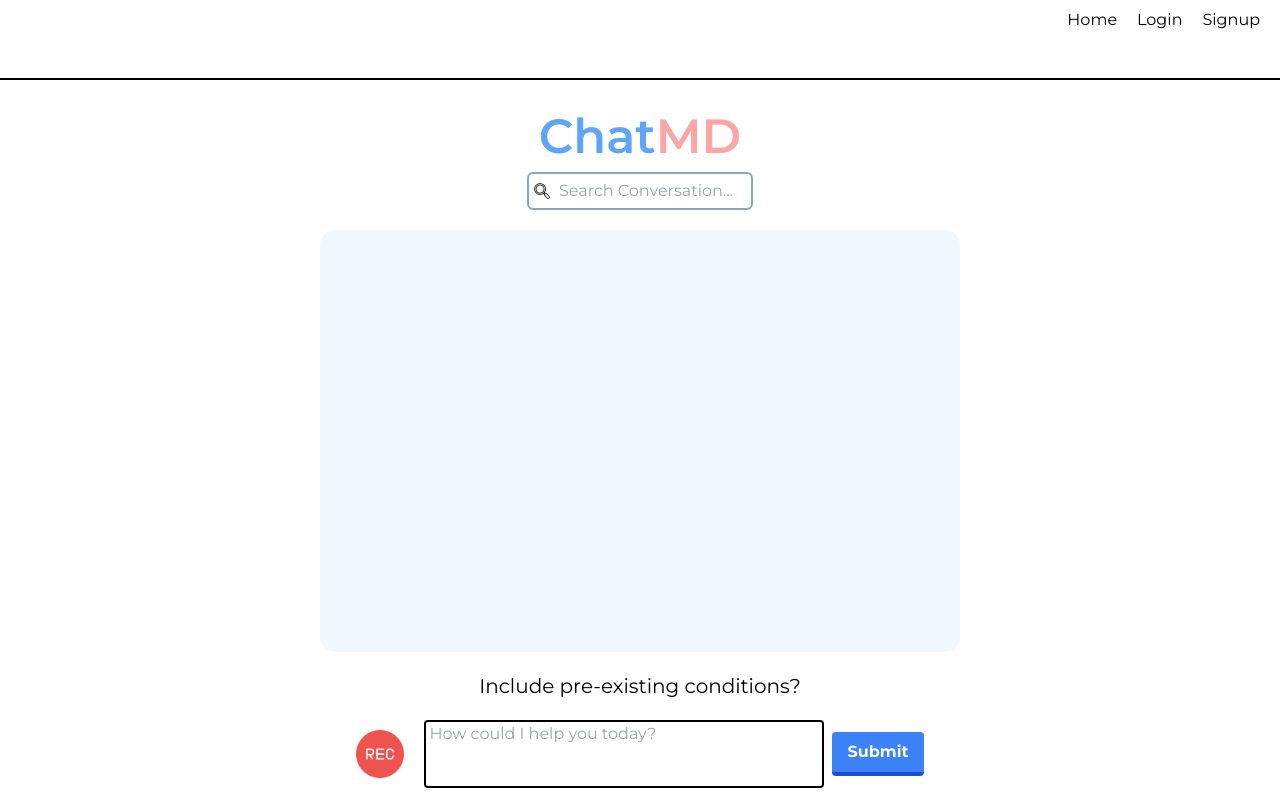
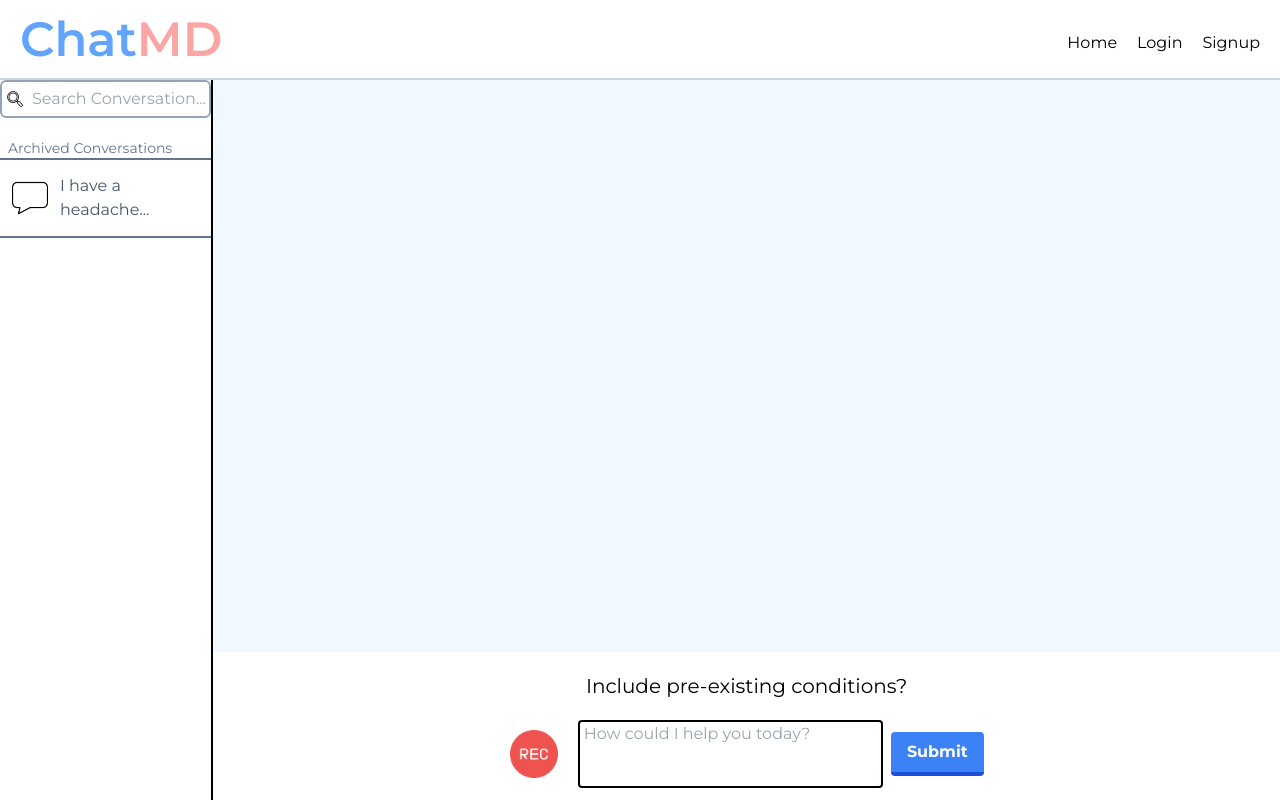
Before and after one commit to jimmyvallejo/ChatMD-Frontend, a React (Create React App) app: page /chat/645bd6d7550864aaff4afd8d in a window 1280 px wide. Built offline with nearby package versions, Linux system fonts and the light colour scheme.

Commit message:
refactored and started implementing save chat feature

```diff
--- /dev/null
+++ b/src/components/ChatInputs.js
@@ -0,0 +1,57 @@
+import { useContext } from "react";
+import { AudioContext } from "../context/audio.context";
+
+const ChatInputs = ({handlePreExisiting, handleSubmit, message, setMessage}) => {
+
+   const {startRecording, stopRecording, recording} = useContext(AudioContext)
+
+    return (
+     <div className="lg:w-2/3 flex items-center flex-col ">
+       <div className="mb-5 mt-5 lg:mt-3 pt-2 ">
+         <button
+           onClick={() => handlePreExisiting()}
+           className="text-xl hover:text-red-500"
+         >
+           Include pre-existing conditions?
+         </button>
+       </div>
+       <div className="w-full lg:w-2/3 flex items-center justify-center mb-3">
+         {!recording && (
+           <img
+             onClick={() => startRecording()}
+             className="lg:w-12 w-9 cursor-pointer"
+             src="/rec-button.png"
+           ></img>
+         )}
+         {recording && (
+           <img
+             onClick={() => stopRecording()}
+             className="w-12 cursor-pointer"
+             src="/stop-button.png"
+           ></img>
+         )}
+         <form
+           onSubmit={handleSubmit}
+           className="flex items-center w-full ml-2 lg:ml-5"
+         >
+           <textarea
+             className="border-2 border-black rounded lg:w-full pb-10 pl-1"
+             value={message}
+             onChange={(e) => setMessage(e.target.value)}
+             placeholder="How could I help you today?"
+             rows="1"
+             style={{ resize: "none" }}
+           ></textarea>
+           <button
+             className="bg-blue-500 hover:bg-blue-400 text-white font-bold py-1.5 lg:py-2 lg:px-4 lg:py-2 px-1 lg:px-4 border-b-4 border-blue-700 hover:border-blue-500 rounded lg:h-2/3 ml-2"
+             type="submit"
+           >
+             Submit
+           </button>
+         </form>
+       </div>
+     </div>
+   );
+}
+
+export default ChatInputs
--- /dev/null
+++ b/src/components/ChatScreen.js
@@ -0,0 +1,52 @@
+import { Comment } from "react-loader-spinner";
+
+const ChatScreen = ({divRef, displayedConversation, authUser, loading, conversation}) => {
+    return (
+      <div
+        ref={divRef}
+        className="convoContain flex flex-col bg-blue-200 bg-opacity-20 w-full "
+      >
+        {displayedConversation.map((elem, index) => {
+          return (
+            <div
+              key={index}
+              className="text-left flex flex-col items-center lg:mt-5 mb-4"
+            >
+              <div className="w-4/5 lg:w-3/5 flex flex-col lg:ml-2">
+                {elem.User && (
+                  <div className="bg-slate-200 bg-opacity-50 p-4 border-slate-200 rounded-xl">
+                    <p className=" leading-8">
+                      <span className="text-blue-500">{authUser.name}</span>
+                      {` : ${elem.User}`}
+                    </p>
+                  </div>
+                )}
+                <div className="bg-red-200 bg-opacity-50 mt-10 mb-3 p-5 border-red-200 rounded-xl">
+                  <p className=" leading-8">
+                    <span className="text-red-500">ChatMD</span>
+                    {` : ${elem.ChatMD}`}
+                  </p>
+                </div>
+              </div>
+              {loading && index === conversation.length - 1 && (
+                <div className="mt-5 mb-20 mr-10">
+                  <Comment
+                    visible={true}
+                    height="80"
+                    width="80"
+                    ariaLabel="comment-loading"
+                    wrapperStyle={{}}
+                    wrapperClass="comment-wrapper"
+                    color="#fff"
+                    backgroundColor="#AEE2FF"
+                  />
+                </div>
+              )}
+            </div>
+          );
+        })}
+      </div>
+    );
+}
+
+export default ChatScreen
--- a/src/components/Navbar.js
+++ b/src/components/Navbar.js
@@ -19,29 +19,47 @@ const Navbar = () => {
 
     };
 
-
     return (
       <div
-        className={`flex justify-end  border-b-2 border-black h-20 fixed w-screen z-40 bg-white`}
+        className={`flex justify-between border-b-2 border-slate-300 h-20 fixed w-screen z-40 bg-white`}
       >
+        <div className="flex flex-col items-center justify-center ml-5 ">
+          <h1 className=" font-semibold text-3xl lg:text-5xl">
+            <span className="text-blue-400">Chat</span>
+            <span className="text-red-300">MD</span>
+          </h1>
+        </div>
+
+        <div className="justify-center flex items-center">
           <Link className={`mr-5 mt-2`} to={`/`}>
             Home
           </Link>
-        {authUser && <Link className={`mr-5 mt-2`} to={`/chat/${authUser._id}`}>
+          {authUser && (
+            <Link className={`mr-5 mt-2`} to={`/chat/${authUser._id}`}>
               Chat
-        </Link>}
-        {authUser && <Link className={`mr-5 mt-2`} to={`/profile/${authUser._id}`}>
+            </Link>
+          )}
+          {authUser && (
+            <Link className={`mr-5 mt-2`} to={`/profile/${authUser._id}`}>
               Profile
-        </Link>}
-        {!authUser && <Link className={`mr-5 mt-2`} to={`/login`}>
+            </Link>
+          )}
+          {!authUser && (
+            <Link className={`mr-5 mt-2`} to={`/login`}>
               Login
-        </Link>}
-        {!authUser && <Link className={`mr-5 mt-2`} to={`/signup`}>
+            </Link>
+          )}
+          {!authUser && (
+            <Link className={`mr-5 mt-2`} to={`/signup`}>
               Signup
-        </Link>}
-        {authUser &&<Link className={`mr-5 mt-2`} onClick={handleLogout}>
+            </Link>
+          )}
+          {authUser && (
+            <Link className={`mr-5 mt-2`} onClick={handleLogout}>
               Logout
-        </Link>}
+            </Link>
+          )}
+        </div>
       </div>
     );
 }
--- /dev/null
+++ b/src/components/Searchbar.js
@@ -0,0 +1,18 @@
+const SearchBar = ({query, setQuery}) => {
+    return (
+
+        <div className="w-full">
+          <input
+            id="input-with-image"
+            type="text"
+            className="border-slate-400 border-2 rounded-md w-full"
+            placeholder="Search Conversation..."
+            value={query}
+            onChange={(event) => setQuery(event.target.value)}
+          />
+        </div>
+
+    );
+}
+
+export default SearchBar
--- a/src/index.css
+++ b/src/index.css
@@ -21,12 +21,13 @@ code {
 
 
 .convoContain {
-  border-radius: 15px;
-  width: 50vw;
-  height: 65vh;
+
+  height: 85vh;
   overflow-y: scroll;
   scrollbar-color: #c7cfcb #e0e0e0;
   scrollbar-width: thin;
+  margin-top: 80px;
+
 }
 
 .convoContain::-webkit-scrollbar {
@@ -49,7 +50,7 @@ code {
 
 @media only screen and (max-width: 1000px) {
   .convoContain {
-    width: 80vw;
+    width: 100%;
     height: 70vh;
     display: flex;
     margin: auto;
--- a/src/pages/Chat.js
+++ b/src/pages/Chat.js
@@ -5,6 +5,9 @@ import { AuthContext } from "../context/auth.context";
 import { ChatContext } from "../context/chat.context";
 import { AudioContext } from "../context/audio.context";
 import { Comment } from "react-loader-spinner";
+import SearchBar from "../components/Searchbar";
+import ChatScreen from "../components/ChatScreen";
+import ChatInputs from "../components/ChatInputs";
 
 const Chat = () => {
   const [conditions, setConditions] = useState([]);
@@ -118,6 +121,7 @@ const Chat = () => {
   };
 
   useEffect(() => {
+    if(authUser)
     conditionsEdit();
   }, [authUser]);
 
@@ -147,7 +151,9 @@ useEffect(() => {
     const searchQuery = query.toLowerCase();
 
     filtered = conversation.filter((elem) => {
-      const chatMD = elem.chatMD ? elem.chatMD.toLowerCase() : "";
+      console.log(elem)
+      console.log(query)
+      const chatMD = elem.ChatMD ? elem.ChatMD.toLowerCase() : "";
       const user = elem.User ? elem.User.toLowerCase() : "";
 
       return chatMD.includes(searchQuery) || user.includes(searchQuery);
@@ -160,114 +166,30 @@ useEffect(() => {
 }, [query, conversation]);
 
   return (
-    <div className="flex flex-col justify-around max-h-screen h-screen items-center ">
-      <div className="flex flex-col items-center mt-20 pt-5 mb-5 lg:mb-5">
-        {/* <img src="/robot.png" className="w-30 h-20 font-semibold"></img> */}
-        <h1 className="mt-1 lg:mt-3 mb-3 font-semibold text-3xl lg:text-5xl">
-          <span className="text-blue-400">Chat</span>
-          <span className="text-red-300">MD</span>
-        </h1>
-        <div>
-          <input
-            id="input-with-image"
-            type="text"
-            className="border-slate-400 border-2 rounded-md"
-            placeholder="Search Conversation..."
-            value={query}
-            onChange={(event) => setQuery(event.target.value)}
-          />
+    <div className="flex w-screen">
+      <div className="mt-20 w-1/6 border-r-2 border-black">
+        <SearchBar query={query} setQuery={setQuery} />
+        <h3 className="text-sm ml-2 mt-5 text-slate-500">Archived Conversations</h3>
+        <div className="w-full h-20 border-slate-500 border-t-2 border-b-2 flex items-center">
+         <img className="w-9 ml-3" src="/conversation.png"></img>
+         <h1 className="ml-3 text-slate-600">I have a headache...</h1>
         </div>
       </div>
+      <div className="flex flex-col justify-center max-h-screen h-screen items-center w-5/6">
 
-      <div
-        ref={divRef}
-        className="convoContain flex flex-col bg-blue-200 bg-opacity-20 "
-      >
-        {displayedConversation.map((elem, index) => {
-          return (
-            <div
-              key={index}
-              className="text-left flex flex-col items-center lg:mt-5 mb-4"
-            >
-              <div className="w-4/5 lg:w-3/5 flex flex-col lg:ml-2">
-                {elem.User && (
-                  <div className="bg-slate-200 bg-opacity-50 p-4 border-slate-200 rounded-xl">
-                    <p className=" leading-8">
-                      <span className="text-blue-500">{authUser.name}</span>
-                      {` : ${elem.User}`}
-                    </p>
-                  </div>
-                )}
-                <div className="bg-red-200 bg-opacity-50 mt-10 mb-3 p-5 border-red-200 rounded-xl">
-                  <p className=" leading-8">
-                    <span className="text-red-500">ChatMD</span>
-                    {` : ${elem.ChatMD}`}
-                  </p>
-                </div>
-              </div>
-              {loading && index === conversation.length - 1 && (
-                <div className="mt-5 mb-20 mr-10">
-                  <Comment
-                    visible={true}
-                    height="80"
-                    width="80"
-                    ariaLabel="comment-loading"
-                    wrapperStyle={{}}
-                    wrapperClass="comment-wrapper"
-                    color="#fff"
-                    backgroundColor="#AEE2FF"
-                  />
-                </div>
-              )}
-            </div>
-          );
-        })}
-      </div>
-
-      <div className="lg:w-2/3 flex items-center flex-col">
-        <div className="mb-5 mt-5 lg:mt-3 pt-2 ">
-          <button
-            onClick={() => handlePreExisiting()}
-            className="text-xl hover:text-red-500"
-          >
-            Include pre-existing conditions?
-          </button>
-        </div>
-        <div className="w-full lg:w-2/3 flex items-center justify-center mb-3">
-          {!recording && (
-            <img
-              onClick={() => startRecording()}
-              className="lg:w-12 w-9 cursor-pointer"
-              src="/rec-button.png"
-            ></img>
-          )}
-          {recording && (
-            <img
-              onClick={() => stopRecording()}
-              className="w-12 cursor-pointer"
-              src="/stop-button.png"
-            ></img>
-          )}
-          <form
-            onSubmit={handleSubmit}
-            className="flex items-center w-full ml-2 lg:ml-5"
-          >
-            <textarea
-              className="border-2 border-black rounded lg:w-full pb-10 pl-1"
-              value={message}
-              onChange={(e) => setMessage(e.target.value)}
-              placeholder="How could I help you today?"
-              rows="1"
-              style={{ resize: "none" }}
-            ></textarea>
-            <button
-              className="bg-blue-500 hover:bg-blue-400 text-white font-bold py-1.5 lg:py-2 lg:px-4 lg:py-2 px-1 lg:px-4 border-b-4 border-blue-700 hover:border-blue-500 rounded lg:h-2/3 ml-2"
-              type="submit"
-            >
-              Submit
-            </button>
-          </form>
-        </div>
+        <ChatScreen
+          divRef={divRef}
+          displayedConversation={displayedConversation}
+          conversation={conversation}
+          authUser={authUser}
+          loading={loading}
+        />
+        <ChatInputs
+          handlePreExisiting={handlePreExisiting}
+          handleSubmit={handleSubmit}
+          message={message}
+          setMessage={setMessage}
+        />
       </div>
     </div>
   );
```
Also changed, not shown: public/conversation.png (added). Lines whose indentation alone changed are shown as unchanged.
